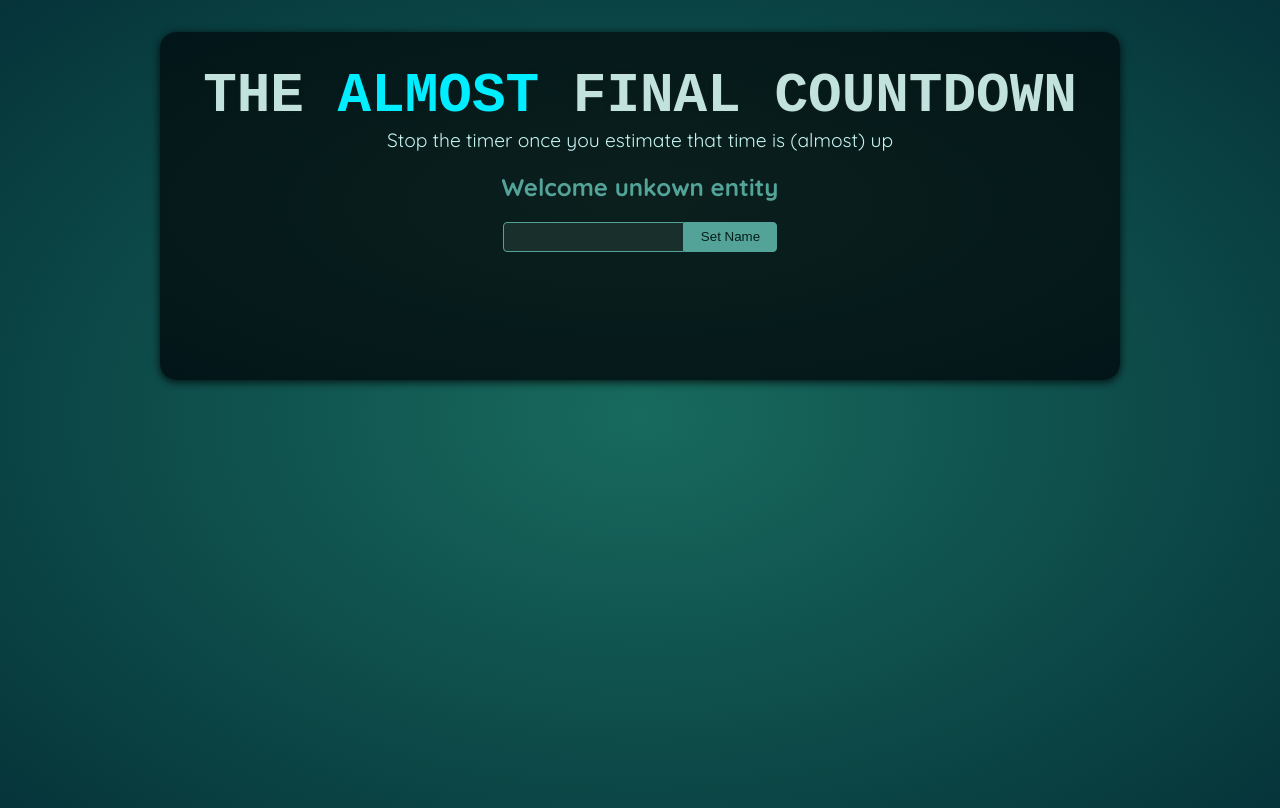
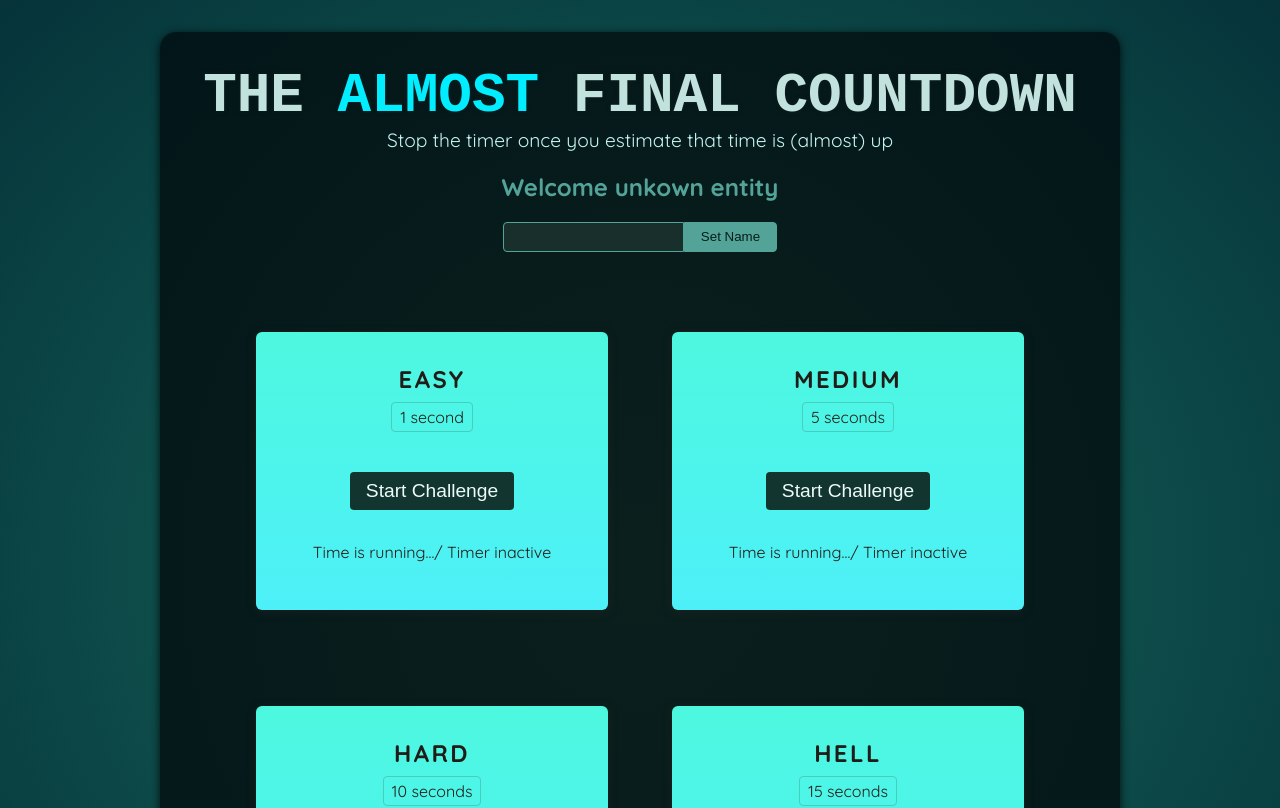
Before and after one commit to yasinserhatpeker/React-TimerGame, a React (Vite) app: page / in a window 1280 px wide. Shown: the top 808 px of the page. Built offline with nearby package versions, Linux system fonts and the light colour scheme; a web font is replaced by a local one.

Commit message:
TimerChallenge.jsx is created.

```diff
--- a/src/App.jsx
+++ b/src/App.jsx
@@ -1,5 +1,6 @@
 import { useState } from 'react';
 import Player from './components/Player.jsx';
+import TimerChallenge from './components/TimerChallenge.jsx';
 
 function App() {
 
@@ -7,7 +8,13 @@
   return (
     <>
       <Player/>
-      <div id="challenges"></div>
+      <div id='challenges'>
+        <TimerChallenge title='Easy' targetTime={1} />
+        <TimerChallenge title='Medium' targetTime={5} />
+        <TimerChallenge title='Hard' targetTime={10} />
+        <TimerChallenge title='Hell' targetTime={15} />
+
+      </div>
     </>
   );
 }
--- a/src/components/Player.jsx
+++ b/src/components/Player.jsx
@@ -9,6 +9,7 @@
 
   function clickHandler() {
     setEnteredPlayerName(playerName.current.value);
+    playerName.current.value='';
   }
   return (
     <section id="player">
--- /dev/null
+++ b/src/components/TimerChallenge.jsx
@@ -0,0 +1,17 @@
+export default function TimerChallenge({title,targetTime}) {
+    return (
+        <section className="challenge">
+            <h2>{title}</h2>
+            <p className="challenge-time">
+                {targetTime} second{targetTime > 1 ? 's': ''}
+            </p>
+            <p>
+                <button>Start Challenge</button>
+            </p>
+            <p className="">
+             Time is running.../ Timer inactive
+            </p>
+
+        </section>
+    )
+}
```
